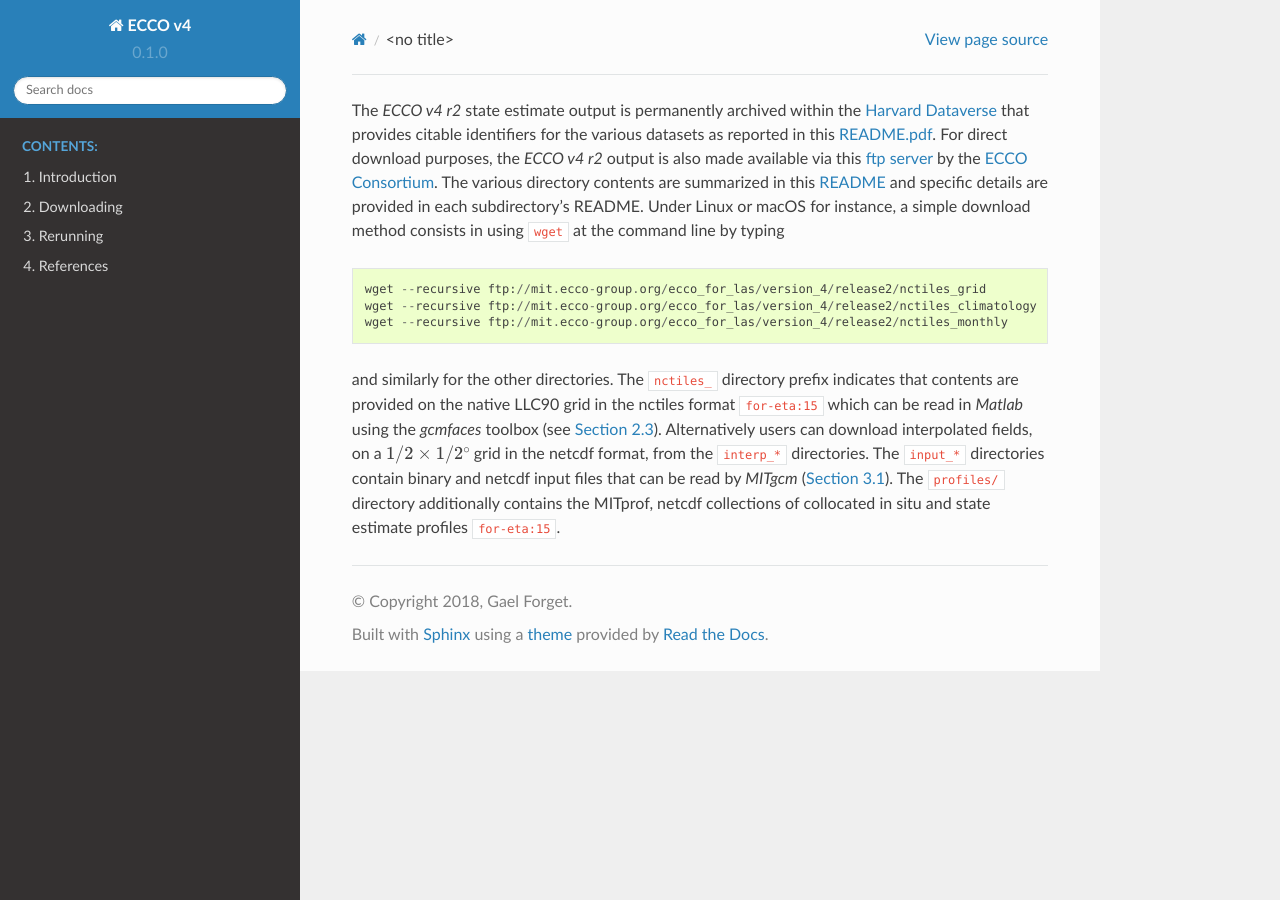
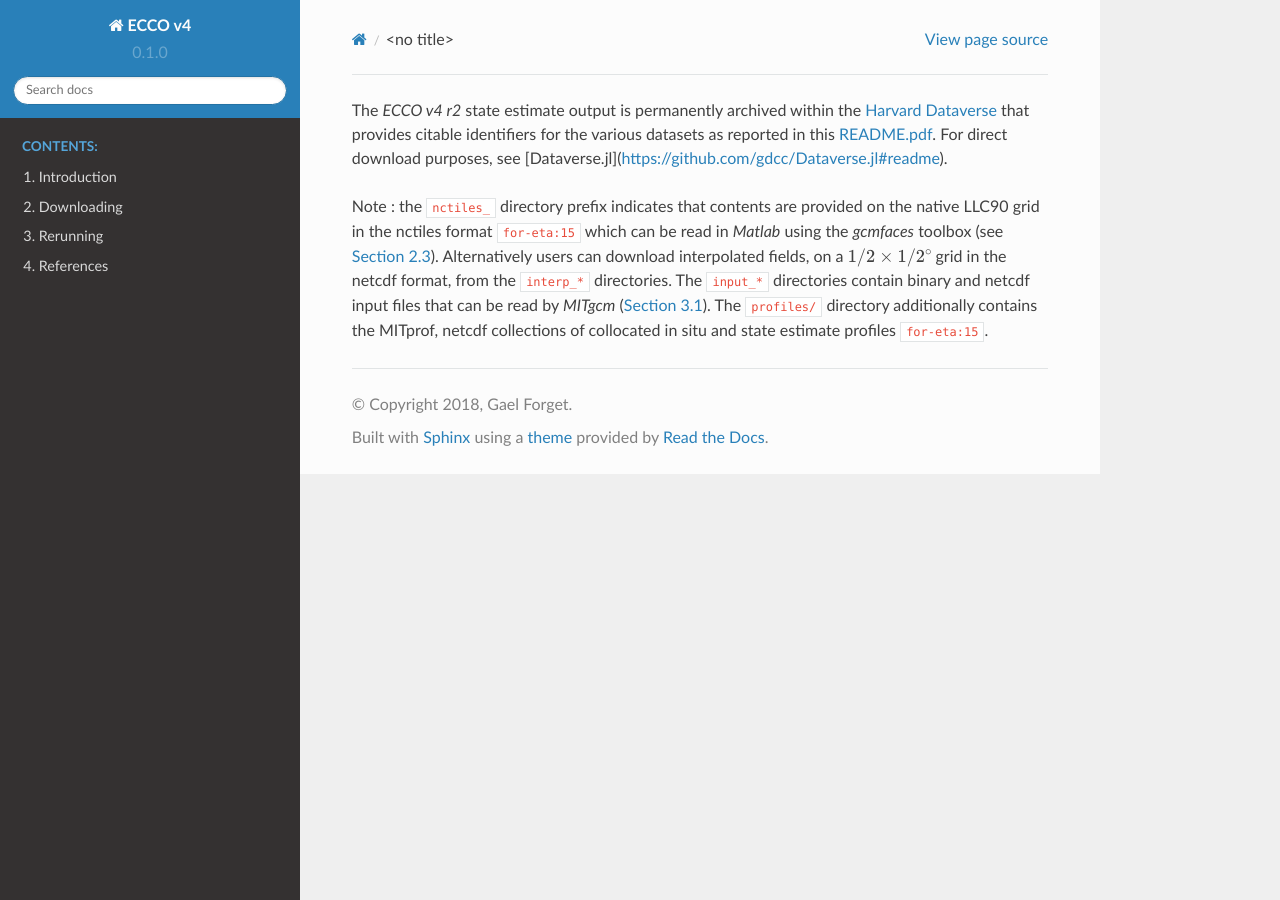
Before and after one commit to gaelforget/ECCOv4, a Sphinx documentation site: the page built from docs/eccov4r2_output.rst, in a window 1280 px wide. Built offline with Sphinx 7.4.7 and the Read the Docs theme 2.0.0, drawn with Linux system fonts in a browser that asks for light colours; cross-references to code outside the pages are shown as plain code.

Commit message:
doc updates

```diff
--- a/docs/eccov4r2_output.rst
+++ b/docs/eccov4r2_output.rst
@@ -1,10 +1,4 @@
 
-The `ECCO v4 r2` state estimate output is permanently archived within the `Harvard Dataverse <https://dataverse.harvard.edu/dataverse/ECCOv4r2>`__ that provides citable identifiers for the various datasets as reported in this `README.pdf <https://dataverse.harvard.edu/api/access/datafile/2863409>`__. For direct download purposes, the `ECCO v4 r2` output is also made available via this `ftp server <ftp://mit.ecco-group.org/ecco_for_las/version_4/release2/>`__ by the `ECCO Consortium <http://ecco-group.org>`__. The various directory contents are summarized in this `README <http://mit.ecco-group.org/opendap/ecco_for_las/version_4/release2/README>`__ and specific details are provided in each subdirectory’s README. Under Linux or macOS for instance, a simple download method consists in using ``wget`` at the command line by typing
+The `ECCO v4 r2` state estimate output is permanently archived within the `Harvard Dataverse <https://dataverse.harvard.edu/dataverse/ECCOv4r2>`__ that provides citable identifiers for the various datasets as reported in this `README.pdf <https://dataverse.harvard.edu/api/access/datafile/2863409>`__. For direct download purposes, see [Dataverse.jl](https://github.com/gdcc/Dataverse.jl#readme).
 
-::
-
-    wget --recursive ftp://mit.ecco-group.org/ecco_for_las/version_4/release2/nctiles_grid
-    wget --recursive ftp://mit.ecco-group.org/ecco_for_las/version_4/release2/nctiles_climatology
-    wget --recursive ftp://mit.ecco-group.org/ecco_for_las/version_4/release2/nctiles_monthly
-
-and similarly for the other directories. The ``nctiles_`` directory prefix indicates that contents are provided on the native LLC90 grid in the nctiles format :cite:`for-eta:15` which can be read in `Matlab` using the `gcmfaces` toolbox (see :numref:`download-analysis`). Alternatively users can download interpolated fields, on a :math:`1/2\times1/2^\circ` grid in the netcdf format, from the ``interp_*`` directories. The ``input_*`` directories contain binary and netcdf input files that can be read by `MITgcm` (:numref:`eccov4-baseline`). The ``profiles/`` directory additionally contains the MITprof, netcdf collections of collocated in situ and state estimate profiles :cite:`for-eta:15`.
+Note : the ``nctiles_`` directory prefix indicates that contents are provided on the native LLC90 grid in the nctiles format :cite:`for-eta:15` which can be read in `Matlab` using the `gcmfaces` toolbox (see :numref:`download-analysis`). Alternatively users can download interpolated fields, on a :math:`1/2\times1/2^\circ` grid in the netcdf format, from the ``interp_*`` directories. The ``input_*`` directories contain binary and netcdf input files that can be read by `MITgcm` (:numref:`eccov4-baseline`). The ``profiles/`` directory additionally contains the MITprof, netcdf collections of collocated in situ and state estimate profiles :cite:`for-eta:15`.
```
Also changed, not shown: README.md (+1 -1 lines), 1 other file.
